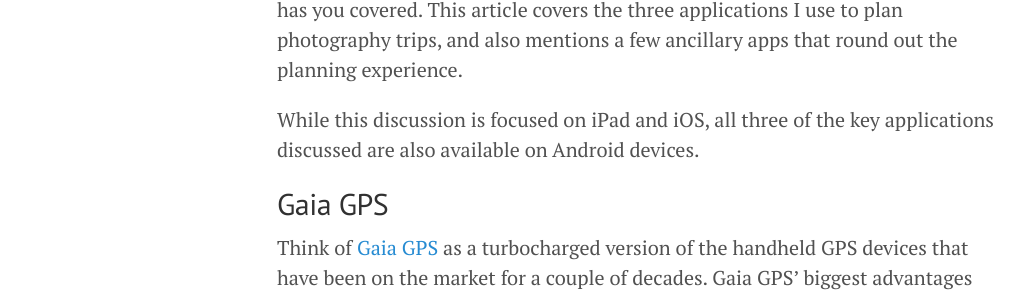
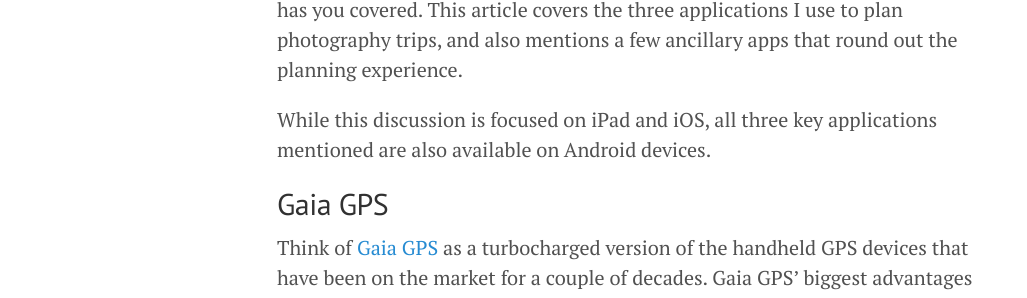
Before and after one commit to rpe/rpe.github.io, a Jekyll site: the page built from _posts/2018-01-09-trip-planning-superpower.markdown, in a window 1280 px wide and 900 px high. Shown: the part 357-655 px from the top of the window, without its empty margins (3-1030 px from the left). Built offline with Jekyll 4.4.1, drawn with Linux system fonts in a browser that asks for light colours; some of the changed text lies outside the part shown.

Commit message:
More typos

```diff
--- a/_posts/2018-01-09-trip-planning-superpower.markdown
+++ b/_posts/2018-01-09-trip-planning-superpower.markdown
@@ -5,7 +5,7 @@ categories: photography
 ---
 The rise of mobile computing, the app ecosystem, and widely available public data sets has given landscape photographers a new superpower: detailed and precise trip planning from the comfort of your iPad. From virtual location scouting to route planning to reserving accommodations, today’s app ecosystem has you covered. This article covers the three applications I use to plan photography trips, and also mentions a few ancillary apps that round out the planning experience.
 
-While this discussion is focused on iPad and iOS, all three of the key applications discussed are also available on Android devices.
+While this discussion is focused on iPad and iOS, all three key applications mentioned are also available on Android devices.
 
 ## Gaia GPS
 
```
Also changed, not shown: other parts of _posts/2018-01-09-trip-planning-superpower.markdown (+1 -1 lines).
